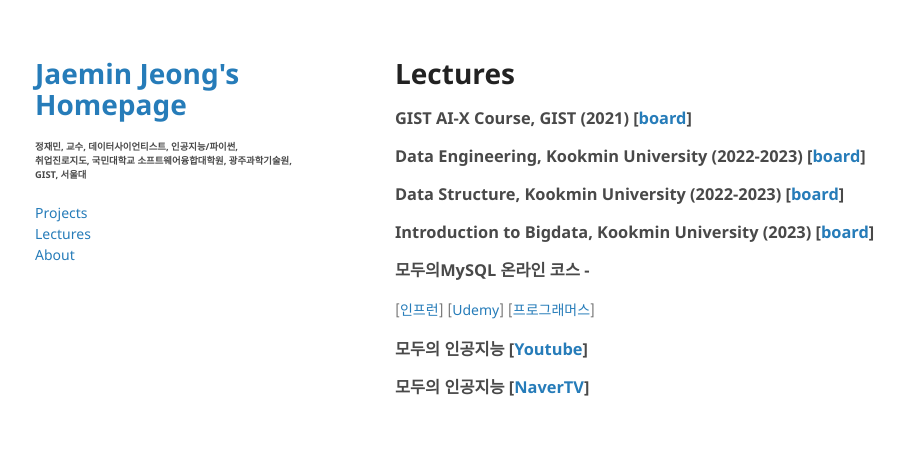
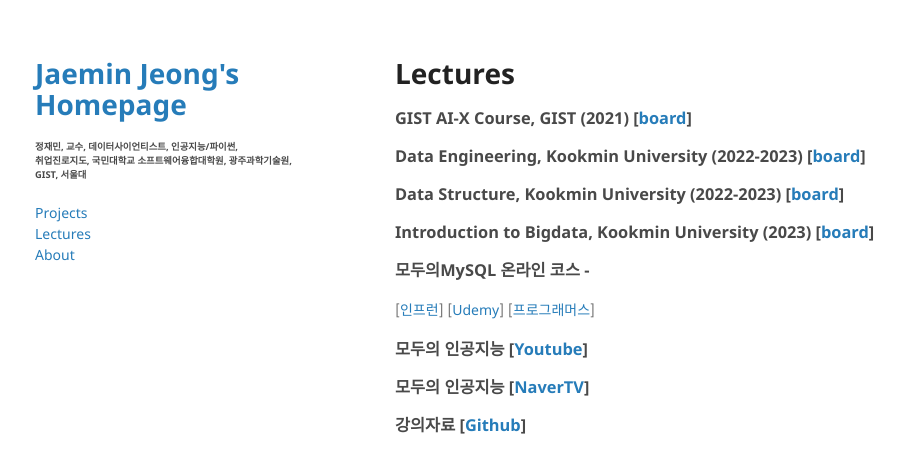
Before and after one commit to jaeminjjung/jaeminjjung.github.io, a Jekyll site: the page built from lecture.md, in a window 1280 px wide. Shown: the top 473 px of the page, without its empty margins (175-1079 px from the left). Built offline with Jekyll 4.4.1, drawn with Linux system fonts in a browser that asks for light colours; our own code applies the rules of GitHub Pages for plain Markdown files.

Commit message:
Update lecture.md

```diff
--- a/lecture.md
+++ b/lecture.md
@@ -11,3 +11,4 @@
 [<a href="https://school.programmers.co.kr/learn/courses/16925/16925-%EB%AA%A8%EB%91%90%EB%A5%BC-%EC%9C%84%ED%95%9C-%EB%8D%B0%EC%9D%B4%ED%84%B0%EB%B2%A0%EC%9D%B4%EC%8A%A4-mysql">프로그래머스</a>]
 ### 모두의 인공지능 [<a href="https://youtube.com/@moduai">Youtube</a>]
 ### 모두의 인공지능 [<a href="https://tv.naver.com/dscoool">NaverTV</a>]
+### 강의자료 [<a href="https://github.com/dscoool">Github</a>]
```
